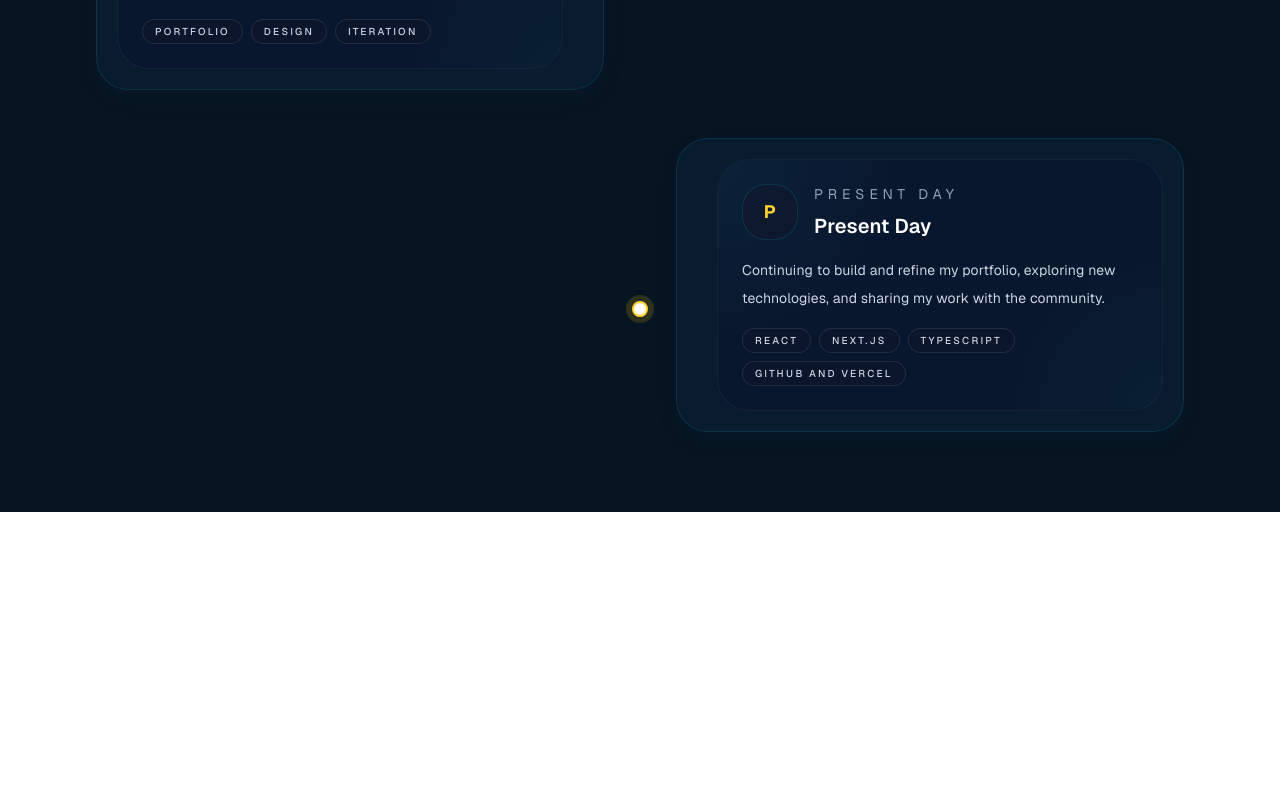
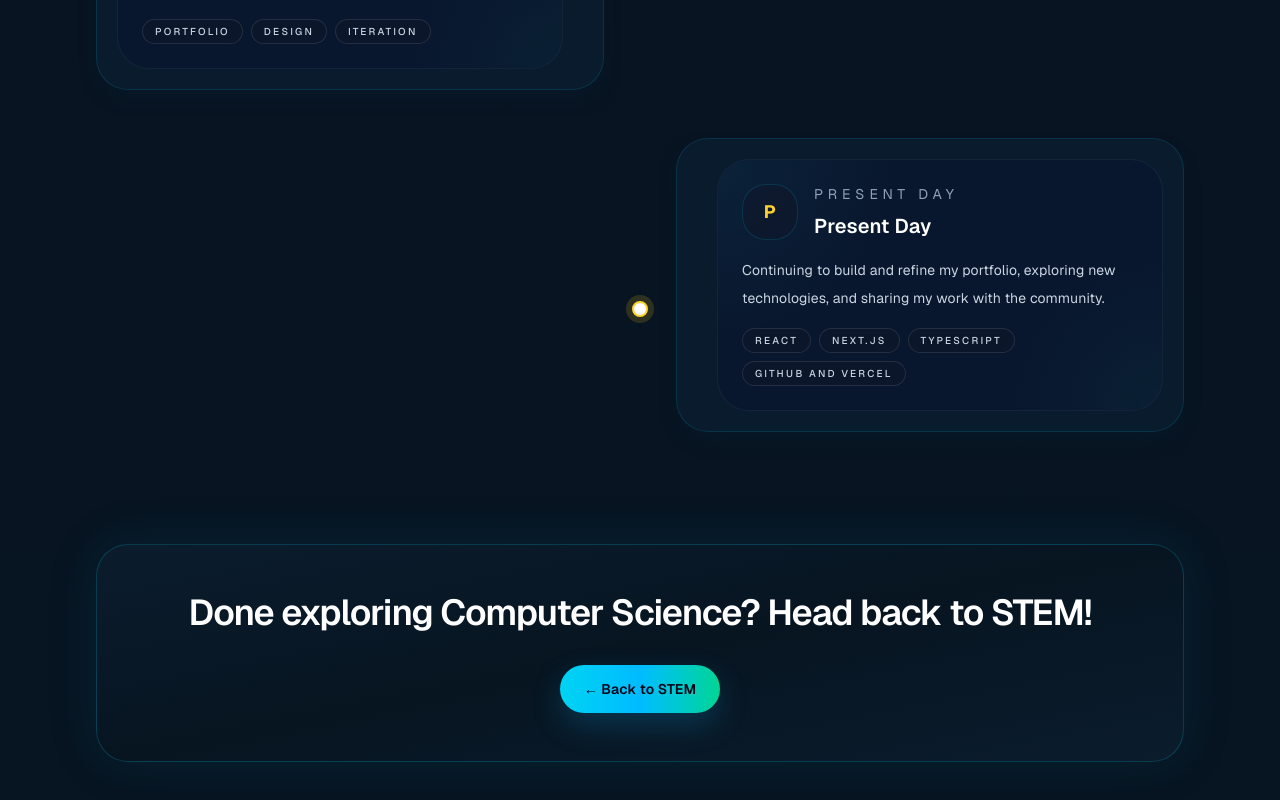
Before and after one commit to Sac-da-ROOK/portfolio, a Next.js app: page /cs in a window 1280 px wide. Shown: the part 6705-7505 px from the top of the page. Before the commit the page ends 7217 px from the top, so only its background shows below. Built offline with nearby package versions, Linux system fonts and the light colour scheme; no server answers.

Commit message:
Add STEM and CS navigation cards

```diff
--- a/src/app/cs/page.tsx
+++ b/src/app/cs/page.tsx
@@ -342,6 +342,23 @@ export default function ComputerSciencePage() {
                     </section>
 
                     <CSJourneyTimeline entries={timelineEntries} />
+
+                    <section className="mx-auto max-w-6xl px-4 pb-20 pt-8 sm:px-6 lg:px-8 lg:pb-24">
+                        <div className="rounded-[2rem] border border-cyan-400/20 bg-gradient-to-br from-[#0b1c2d] via-[#071521] to-[#0b1c2d] p-8 text-center shadow-[0_0_50px_rgba(14,116,144,0.16)] sm:p-10 lg:p-12">
+                            <h2 className="text-balance text-2xl font-semibold tracking-[-0.03em] text-white sm:text-3xl lg:text-4xl">
+                                Done exploring Computer Science? Head back to STEM!
+                            </h2>
+
+                            <div className="mt-8 flex justify-center">
+                                <Link
+                                    href="/"
+                                    className="inline-flex items-center justify-center rounded-full bg-gradient-to-r from-cyan-400 via-sky-400 to-emerald-400 px-6 py-3.5 text-sm font-semibold text-slate-950 shadow-[0_12px_30px_rgba(14,165,233,0.22)] transition hover:-translate-y-0.5 hover:shadow-[0_16px_34px_rgba(16,185,129,0.28)]"
+                                >
+                                    ← Back to STEM
+                                </Link>
+                            </div>
+                        </div>
+                    </section>
                 </div>
             </div>
         </main>
--- a/src/app/page.tsx
+++ b/src/app/page.tsx
@@ -1,4 +1,5 @@
 import dynamic from "next/dynamic";
+import Link from "next/link";
 import About from "@/components/About";
 import AnimatedSection from "@/components/AnimatedSection";
 import BlogSection from "@/components/BlogSection";
@@ -96,6 +97,23 @@ export default function Home() {
         <AnimatedSection delay={260}>
           <ContactSection />
         </AnimatedSection>
+
+        <section className="mx-auto max-w-6xl px-4 pb-20 pt-8 sm:px-6 lg:px-8 lg:pb-24">
+          <div className="rounded-[2rem] border border-cyan-400/20 bg-gradient-to-br from-[#0b1c2d] via-[#071521] to-[#0b1c2d] p-8 text-center shadow-[0_0_50px_rgba(14,116,144,0.16)] sm:p-10 lg:p-12">
+            <h2 className="text-balance text-2xl font-semibold tracking-[-0.03em] text-white sm:text-3xl lg:text-4xl">
+              Done with STEM? Check out my Computer Science page next!
+            </h2>
+
+            <div className="mt-8 flex justify-center">
+              <Link
+                href="/cs"
+                className="inline-flex items-center justify-center rounded-full bg-gradient-to-r from-cyan-400 via-sky-400 to-emerald-400 px-6 py-3.5 text-sm font-semibold text-slate-950 shadow-[0_12px_30px_rgba(14,165,233,0.22)] transition hover:-translate-y-0.5 hover:shadow-[0_16px_34px_rgba(16,185,129,0.28)]"
+              >
+                Explore Computer Science →
+              </Link>
+            </div>
+          </div>
+        </section>
       </div>
     </main>
   );
```
